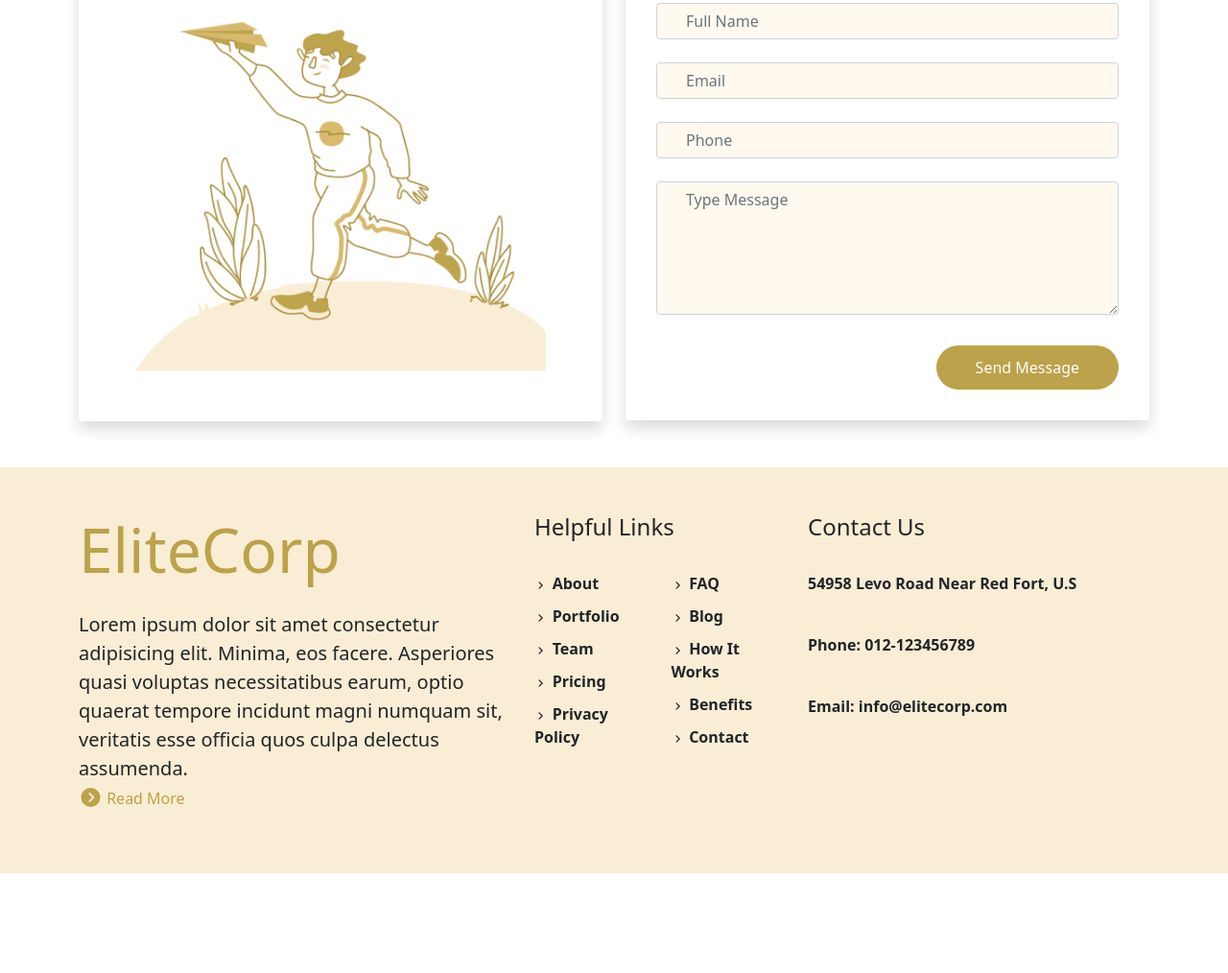
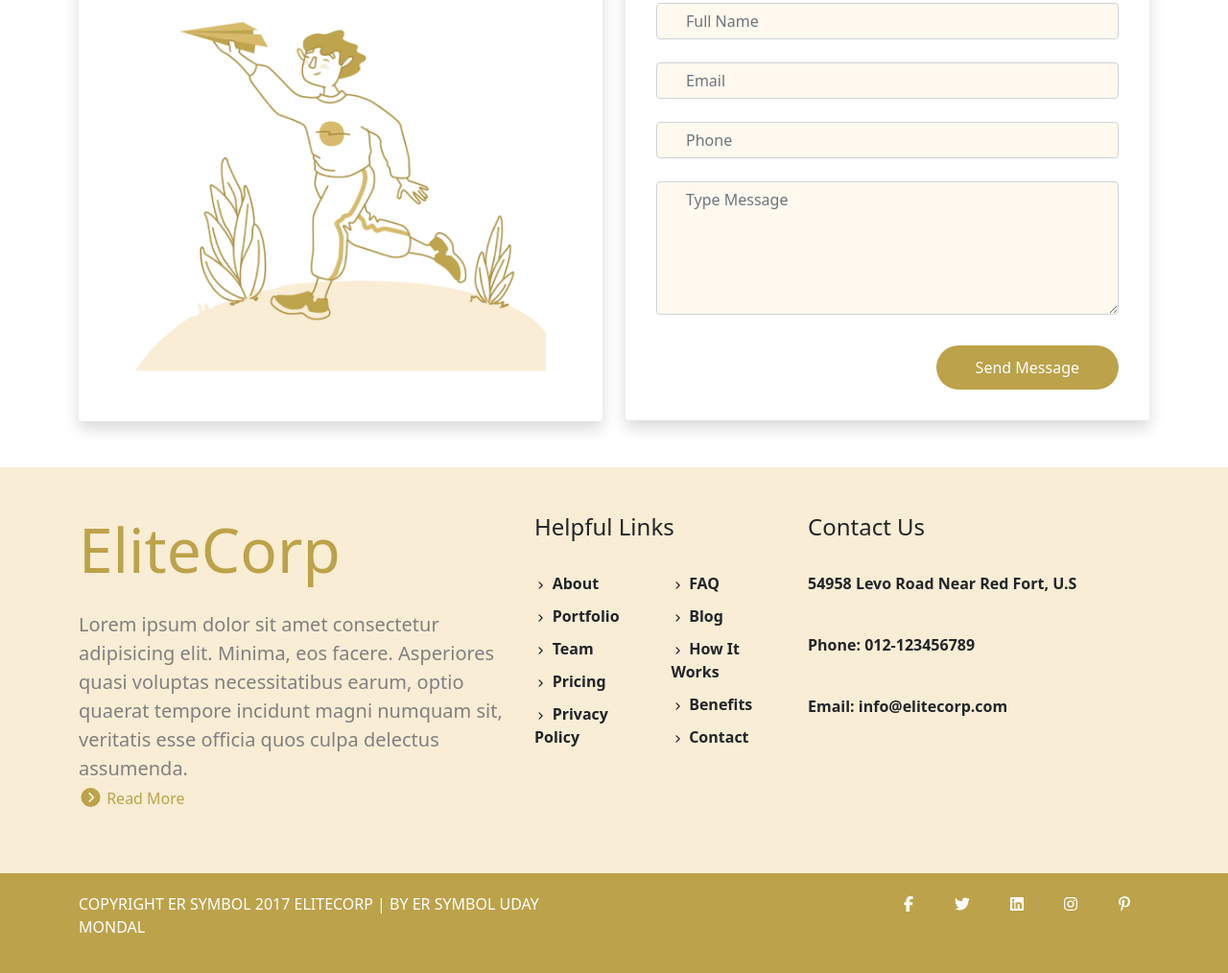
Before and after one commit to udaymondal/EliteCorp, a plain HTML site: page index.html in a window 1280 px wide. Shown: the part 2474-3488 px from the top of the page at 96% size. Before the commit the page ends 3384 px from the top, so only its background shows below. Drawn offline with Linux system fonts and the light colour scheme; files whose address does not match are found by name.

Commit message:
footer done

```diff
--- a/css/style.css
+++ b/css/style.css
@@ -63,3 +63,12 @@ ul li a{
     padding-right: 2px;
     font-size: 10px;
 }
+.lead{
+    color: grey;
+}
+footer{
+    background-color: #BCA24A;
+    color: white;
+    padding: 20px;
+    text-transform: uppercase;
+}
--- a/index.html
+++ b/index.html
@@ -320,7 +320,7 @@
           <div class="col-md-5">
             <div>
               <h2 class="display-3 pb-3"><span class="fw-normal">Elite</span>Corp</h2>
-              <p class="p-0 lead">Lorem ipsum dolor sit amet consectetur adipisicing elit. Minima, eos facere. Asperiores quasi voluptas necessitatibus earum, optio quaerat tempore incidunt magni numquam sit, veritatis esse officia quos culpa delectus assumenda. <br>
+              <p class="lead">Lorem ipsum dolor sit amet consectetur adipisicing elit. Minima, eos facere. Asperiores quasi voluptas necessitatibus earum, optio quaerat tempore incidunt magni numquam sit, veritatis esse officia quos culpa delectus assumenda. <br>
                 <i class="fa-solid fa-circle-chevron-right"></i><span class="psd-theme-color fw-normal fs-6"> Read More</span>
               </p>
             </div>
@@ -362,6 +362,25 @@
       </div>
     </section>
 
+    <footer>
+      <div class="container">
+        <div class="row">
+          <div class="col-md-6">
+            <p>
+              copyright er symbol 2017 elitecorp | by er symbol Uday Mondal
+            </p>
+          </div>
+          <div class="col-md-6 text-end">
+            <i class="fa-brands fa-facebook-f px-3"></i>
+            <i class="fa-brands fa-twitter px-3"></i>
+            <i class="fa-brands fa-linkedin px-3"></i>
+            <i class="fa-brands fa-instagram px-3"></i>
+            <i class="fa-brands fa-pinterest-p px-3"></i>
+          </div>
+        </div>
+      </div>
+    </footer>
+
     <!-- Bootstrap JS -->
     <script src="./js/bootstrap.min.js"></script>
     <!-- Fontawesome JS -->
```
